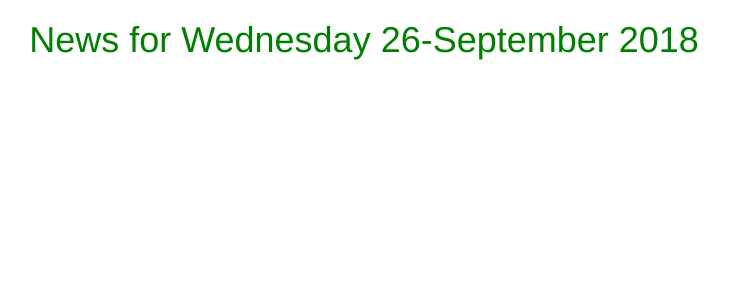
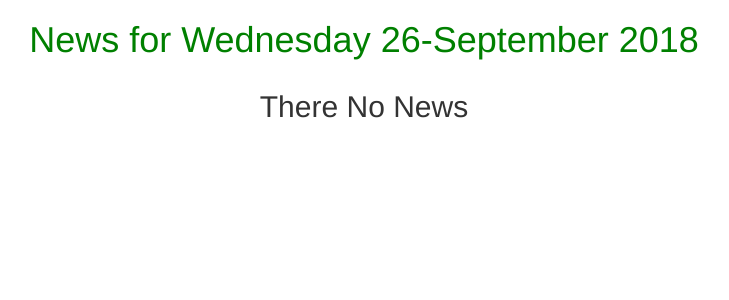
Before and after one commit to Yvonne-Ouma/Moringa-Tribune, a Django app: page / in a window 1280 px wide. Shown: the part 52-352 px from the top of the page, without its empty margins (276-1005 px from the left). Run offline with Django 3.2, Linux system fonts and the light colour scheme; data that the repository does not hold is empty; some libraries are stand-ins or nearby versions.

Commit message:
made some modification

```diff
--- a/news/admin.py
+++ b/news/admin.py
@@ -2,6 +2,10 @@ from django.contrib import admin
 from .models import Editor,Article,tags
 
 # Register your models here.
+
+class ArticleAdmin(admin.ModelAdmin):
+    filter_horizontal = ('tags',)
+
 admin.site.register(Editor)
-admin.site.register(Article)
+admin.site.register(Article,ArticleAdmin)
 admin.site.register(tags)
--- a/news/models.py
+++ b/news/models.py
@@ -1,4 +1,5 @@
 from django.db import models
+import datetime as dt
 
 # Create your models here.
 class Editor(models.Model):
@@ -32,3 +33,13 @@ class Article(models.Model):
     editor = models.ForeignKey(Editor)
     tags = models.ManyToManyField(tags)
     pub_date = models.DateTimeField(auto_now_add=True)
+
+    @classmethod
+    def todays_news(cls):
+        today = dt.date.today()
+        news = cls.objects.filter(pub_date__date = today)
+        return news
+
+    def days_news(cls,date):
+        news = cls.objects.filter(pub_date__date = date)
+        return news
--- a/news/templates/all-news/today-news.html
+++ b/news/templates/all-news/today-news.html
@@ -2,4 +2,22 @@
 
 {% block content%}
 {{block.super}}
+<div class="container">
+    <!-- Looping throung news -->
+    {% for news_item in news %}
+    <div class="row">
+
+        <!-- displaying news Aritcle -->
+        <div class="col-xs-6 col-sm-6 col-md-6 col-lg-6">
+       <h2 class="textt-center"> {{news_item.title}}</h2>
+       <h5 class="textt-center"> {{news_item.post}}</h5>
+        </div>
+
+    </div>
+    {% empty %}
+    <div class="row">
+        <h2 class="text-center">There No News </h2>
+    </div>
+    {% endfor%}
+</div>
 {% endblock%}
--- a/news/templates/navbar.html
+++ b/news/templates/navbar.html
@@ -13,6 +13,11 @@
             <div class="navbar-header">
                 <a class="navbar-brand" href="{% url 'newsToday' %}">The Moringa Tribune</a>
             </div>
+            <!-- Addding a serch form-->
+            <div class= "col-sm-4 navbar-right">
+                <form class="navbar-form"></form>
+
+            </div>
         </div>
     </nav>
 </body>
--- a/news/urls.py
+++ b/news/urls.py
@@ -2,6 +2,6 @@ from django.conf.urls import url
 from . import views
 
 urlpatterns = [
-    url(r'^$',views.news_of_day,name='newsToday'),
+    url(r'^$',views.news_today,name='newsToday'),
     url(r'^archives/(\d{4}-\d{2}-\d{2})/$',views.past_days_news,name = 'pastNews')
 ]
--- a/news/views.py
+++ b/news/views.py
@@ -2,14 +2,16 @@ from django.shortcuts import render,redirect
 from django.http import HttpResponse,Http404
 from django.http import HttpResponse
 import datetime as dt
+from .models import Article
 
 # Create your views here.
 def welcome(request):
     return render( request,'welcome.html')
-def news_of_day(request):
+def news_today(request):
     date = dt.date.today()
+    news =Article.todays_news()
 
-    return render(request,'all-news/today-news.html',{"date": date,})
+    return render(request,'all-news/today-news.html',{"date": date,"news":news})
 
 def convert_dates(date):
     # function that gets the weekday number for the date.
@@ -30,8 +32,10 @@ def past_days_news(request,past_date):
     except ValueError:
         # Raise 404 error when ValueError is thrown
         raise Http404()
+        assert False
 
     if date == dt.date.today():
-        return redirect(news_of_day)
+        return redirect(news_today)
 
-    return render(request,'all-news/past-news.html',{"date": date})
+    news = Article.days_news(date)
+    return render(request,'all-news/past-news.html',{"date": date,"news": news})
```
Also changed, not shown: news/tests.py (+32 -0 lines), news/migrations/0001_initial.py, news/migrations/0002_editor_phone_number.py (deleted).
